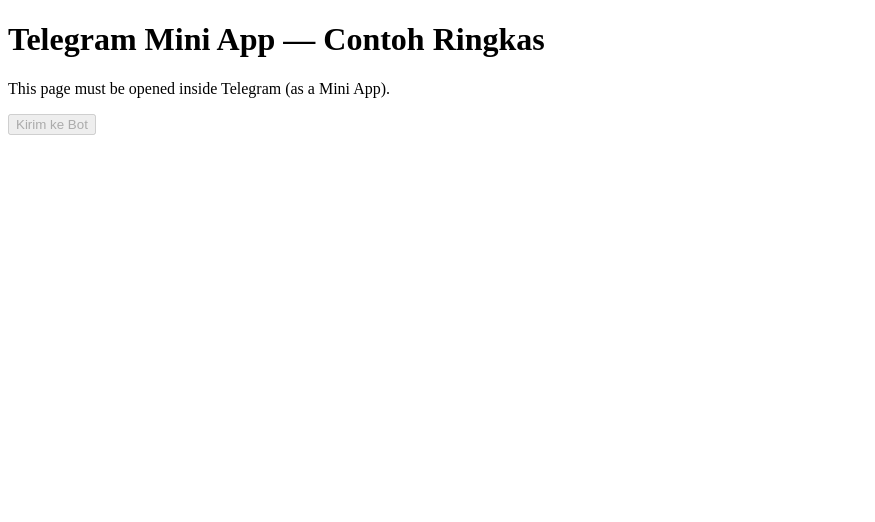
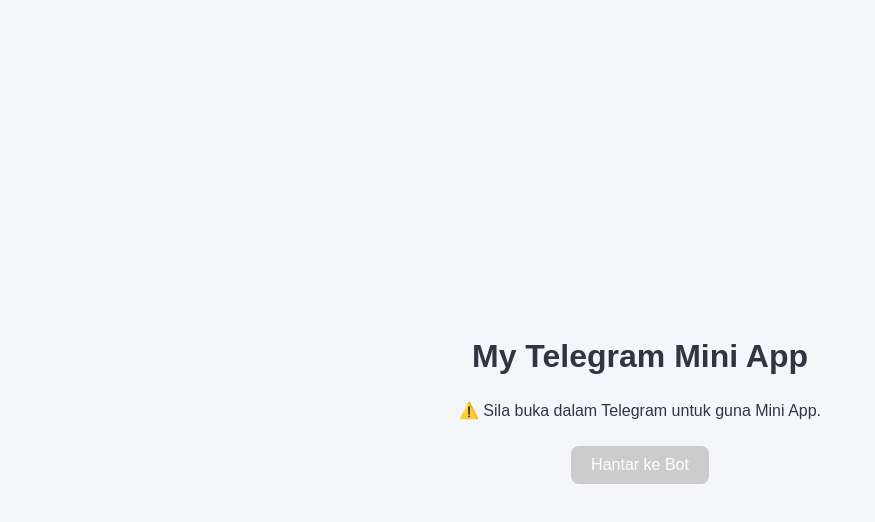
Before and after one commit to azelevyn/web, a plain HTML site: page index.html in a window 1280 px wide. Shown: the whole page, without its empty margins (0-875 px from the left). Drawn offline with Linux system fonts and the light colour scheme.

Commit message:
Update index.html

```diff
--- a/index.html
+++ b/index.html
@@ -1,33 +1,68 @@
 <!doctype html>
-<html>
+<html lang="en">
 <head>
   <meta charset="utf-8" />
   <meta name="viewport" content="width=device-width,initial-scale=1" />
   <title>My Telegram Mini App</title>
+  <style>
+    body {
+      font-family: Arial, sans-serif;
+      display: flex;
+      flex-direction: column;
+      justify-content: center;
+      align-items: center;
+      height: 100vh;
+      margin: 0;
+      background: #f5f6fa;
+      color: #2f3640;
+      text-align: center;
+    }
+    h1 { margin-bottom: 0.3em; }
+    button {
+      background: #0088cc;
+      color: white;
+      border: none;
+      padding: 10px 20px;
+      border-radius: 8px;
+      font-size: 16px;
+      cursor: pointer;
+      margin-top: 10px;
+    }
+    button:disabled {
+      background: #ccc;
+      cursor: not-allowed;
+    }
+  </style>
 </head>
 <body>
-  <h1>Telegram Mini App — Contoh Ringkas</h1>
-  <p id="greet">Memuatkan…</p>
-  <button id="send-data">Kirim ke Bot</button>
+  <h1>My Telegram Mini App</h1>
+  <p id="user-info">Memuatkan maklumat pengguna…</p>
+  <button id="send-data">Hantar ke Bot</button>
 
   <script>
-    // Pastikan Telegram Web Apps SDK tersedia ketika dimuat di dalam Telegram
-    // Telegram menyediakan objek window.Telegram.WebApp
     const tg = window.Telegram && window.Telegram.WebApp;
-    const greet = document.getElementById('greet');
+    const info = document.getElementById('user-info');
+    const sendBtn = document.getElementById('send-data');
 
     if (tg) {
-      // tampilkan nama pengguna jika ada
-      const user = tg.initDataUnsafe && tg.initDataUnsafe.user;
-      greet.innerText = user ? `Hello, ${user.first_name || 'user'}` : 'Hello!';
-      // contoh: kirim message ke bot (memanggil back via WebApp.sendData)
-      document.getElementById('send-data').addEventListener('click', () => {
-        // data dikirim sebagai string ke bot webhook
-        tg.sendData(JSON.stringify({ action: 'clicked', time: Date.now() }));
+      tg.expand(); // gunakan seluruh skrin
+      const user = tg.initDataUnsafe?.user;
+      if (user) {
+        info.textContent = `👋 Hai ${user.first_name || 'pengguna'}!`;
+      } else {
+        info.textContent = 'Selamat datang ke Mini App ini!';
+      }
+
+      sendBtn.addEventListener('click', () => {
+        tg.sendData(JSON.stringify({
+          action: 'confirm',
+          message: 'User clicked the confirm button',
+          time: Date.now()
+        }));
       });
     } else {
-      greet.innerText = 'This page must be opened inside Telegram (as a Mini App).';
-      document.getElementById('send-data').disabled = true;
+      info.textContent = '⚠️ Sila buka dalam Telegram untuk guna Mini App.';
+      sendBtn.disabled = true;
     }
   </script>
 </body>
```
